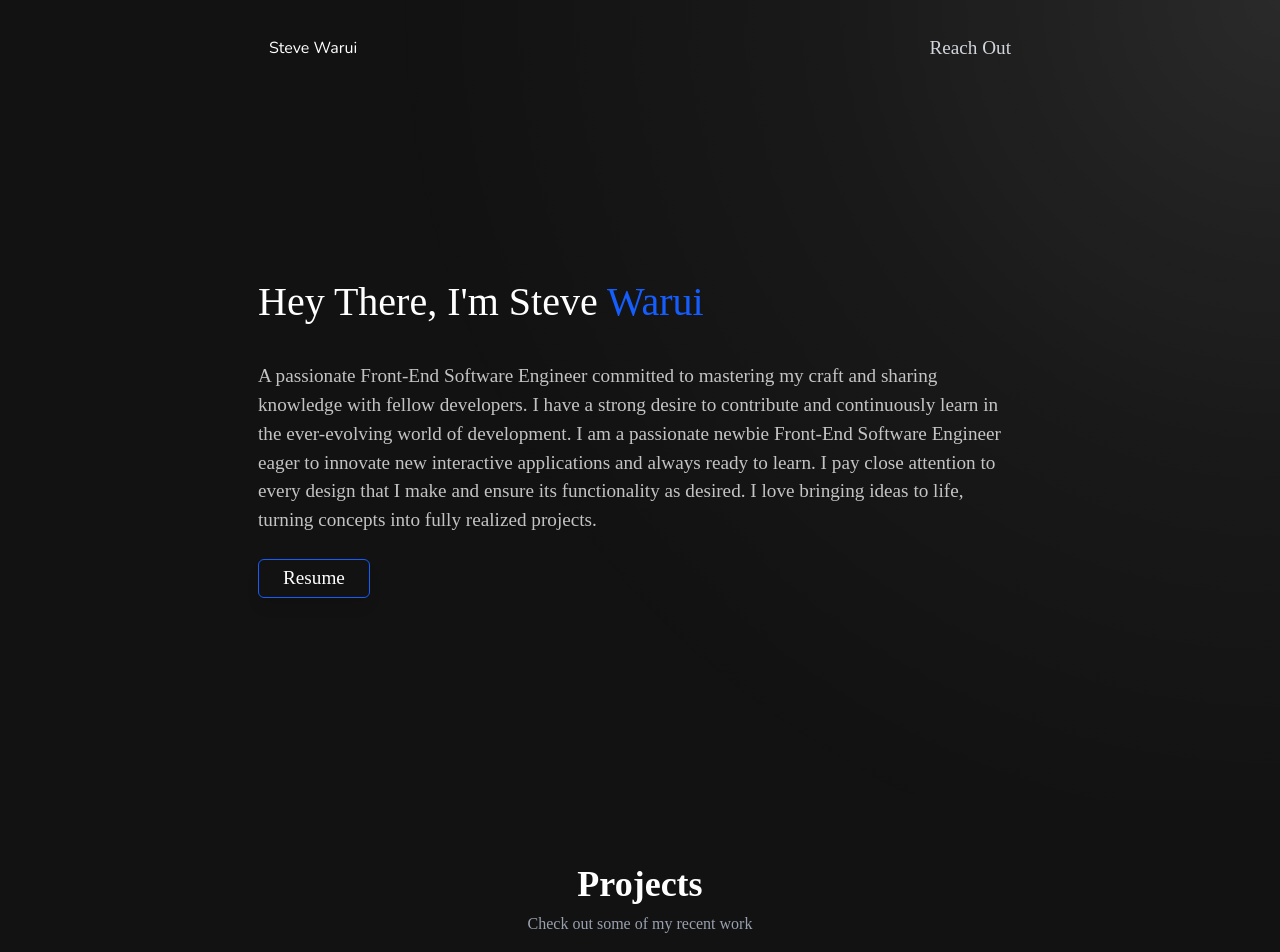
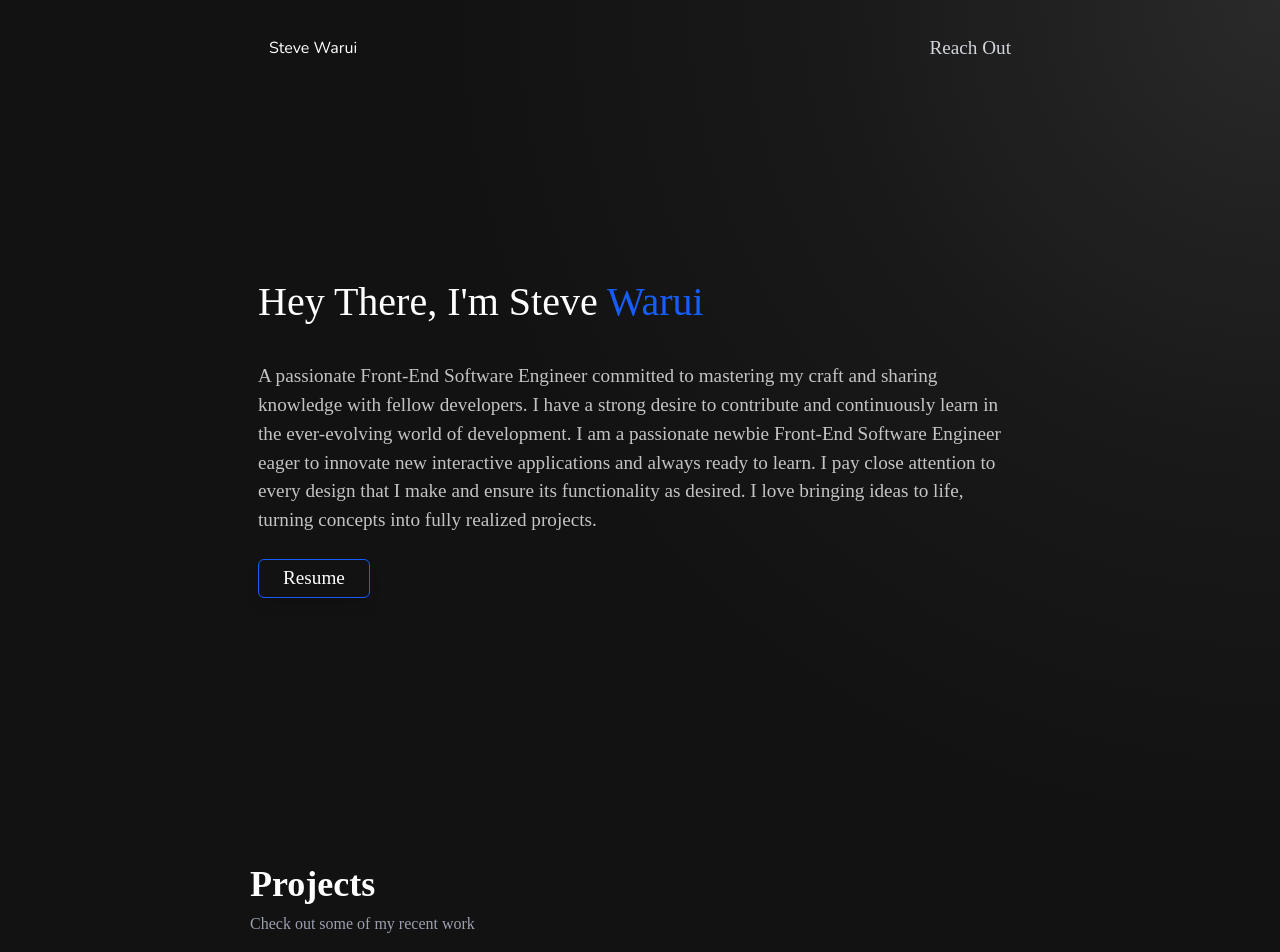
Before and after one commit to swarui/swarui, a React (Vite) app in the folder frontend/: page / in a window 1280 px wide. Shown: the top 952 px of the page. Built offline with nearby package versions, Linux system fonts and the light colour scheme; a web font is replaced by a local one.

Commit message:
frontend

```diff
--- a/frontend/src/components/Projects.jsx
+++ b/frontend/src/components/Projects.jsx
@@ -71,10 +71,10 @@ function Projects() {
       id="projects"
       className="max-w-[780px] w-[90%] mx-auto py-16"
     >
-      <h1 className="text-center text-4xl font-bold text-white mb-2">
+      <h1 className="text-left text-4xl font-bold text-white mb-2">
         Projects
       </h1>
-      <p className="text-center text-gray-400 mb-12">
+      <p className="text-left text-gray-400 mb-12">
         Check out some of my recent work
       </p>
 
@@ -96,7 +96,7 @@ function Projects() {
 
                 {/* Content Section */}
                 <div className="p-6 lg:p-8 w-full lg:w-3/5 flex flex-col justify-center">
-                  <h2 className="text-2xl font-bold mb-3 text-white group-hover:text-blue-400 transition-colors">
+                  <h2 className="text-2xl font-bold mb-3 text-white ">
                     {project.title}
                   </h2>
                   <p className="text-gray-400 mb-6">{project.description}</p>
```
